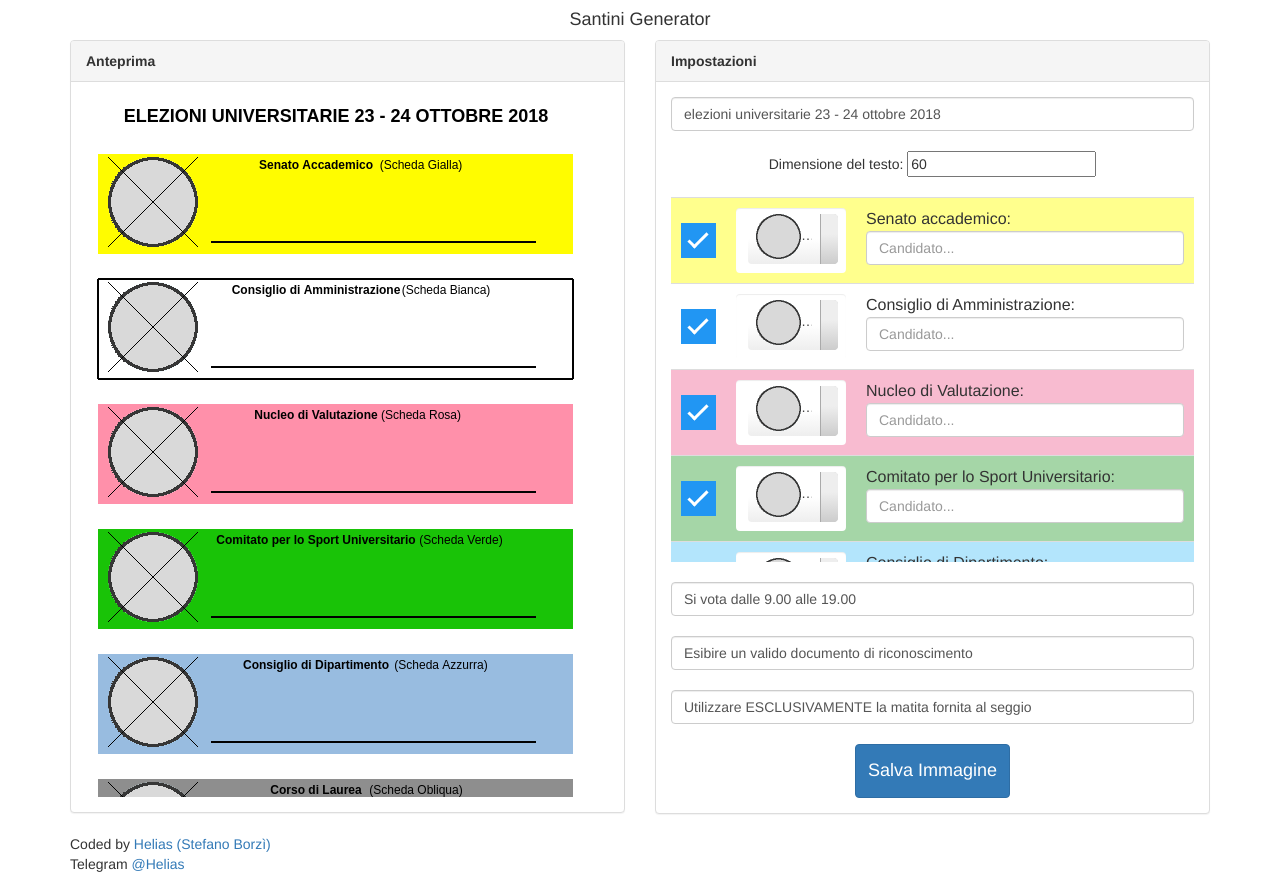
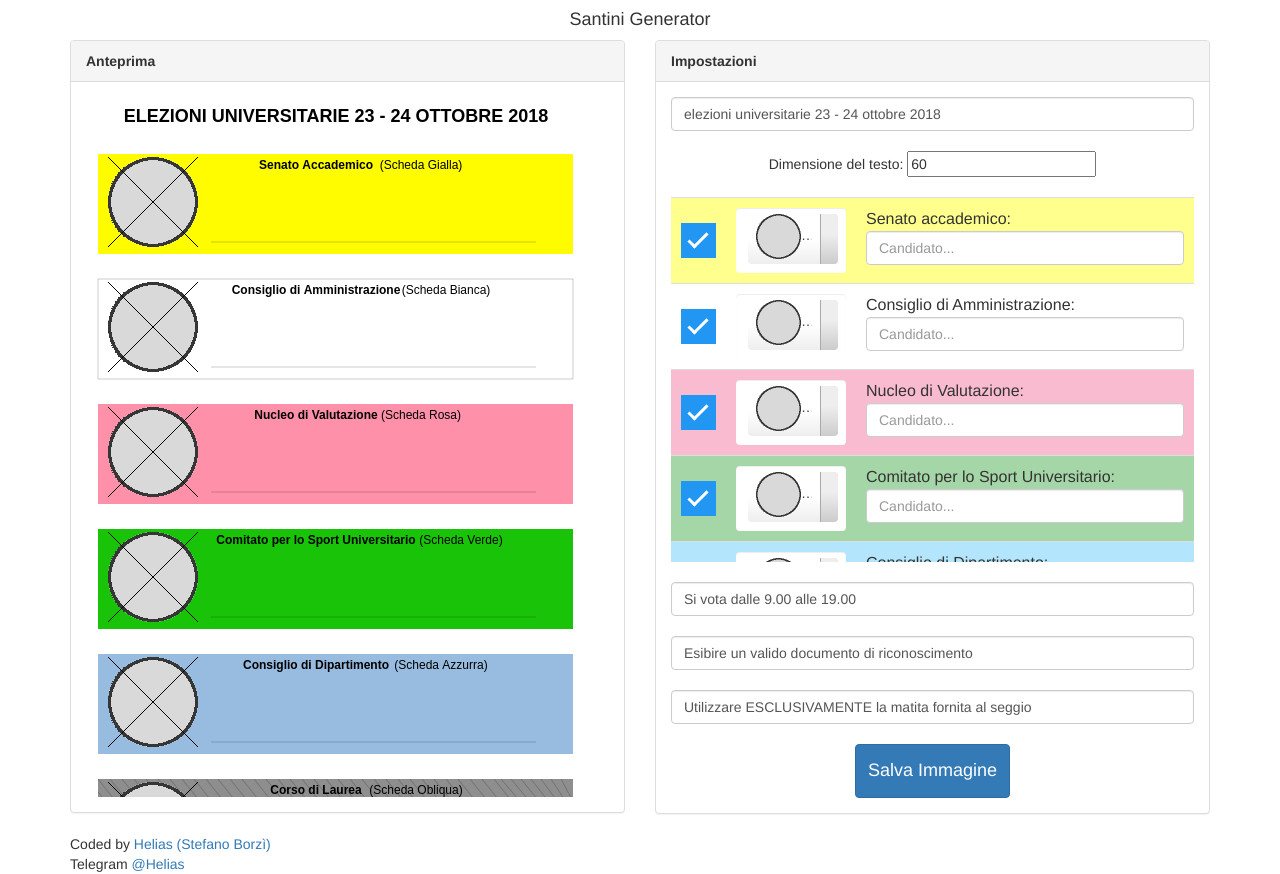
Before and after one commit to UNICT-DMI/Santini-Generator, a plain HTML site: page index.html in a window 1280 px wide. Drawn offline with Linux system fonts and the light colour scheme.

Commit message:
Implemented some features, close #1

```diff
--- a/index.html
+++ b/index.html
@@ -186,7 +186,13 @@
 												</td>
 												<td style=" width: 450px">
 													Corso di Laurea:
-													<input type="text" class="form-control" ng-model='text.cdl' ng-change="addText()" placeholder="Candidato...">
+													<label>
+														<input type="text" class="form-control" ng-model='text.cdl' ng-change="addText()" placeholder="Candidato...">
+													</label>
+													<label>
+														<input type="checkbox" ng-model="check.cdl_500" ng-change="addText()">
+														<small>< 500 iscritti</small>
+													</label>
 												</td>
 											</tr>
 											<tr>
--- a/js/script.js
+++ b/js/script.js
@@ -21,7 +21,8 @@
       cus: true,
       dip: true,
       cdl: true,
-      med: false
+      med: false,
+      cdl_500: false
     };
 
     $scope.img = {
@@ -239,10 +240,32 @@
         ctx.moveTo(125,145+d);
         ctx.lineTo(450,145+d);
 
+        // draw oblique lines
+        ctx.strokeStyle = "rgba(0, 0, 0, 0.2)";
+        for (let i = 1; i < 10; i++) {
+          ctx.moveTo(12, 57+d+(13*i));
+          ctx.lineTo(12+80-(10*i), 100+57+d);
+        }
+
+        for (let i = 1; i < 35; i++) {
+          ctx.moveTo(12*i, 57+d);
+          ctx.lineTo(12*i+80, 100+57+d);
+        }
+
+        for (let i = 8; i > 1; i--) {
+          ctx.moveTo(395+(10*i), 57+d);
+          ctx.lineTo(410+80, 100+65+d-(10*i));
+        }
+        ctx.stroke();
+
+        ctx.strokeStyle = "rgb(0, 0, 0)";
+
+        if (!$scope.check.cdl_500) {
           let img = new Image;
           img.src = $scope.img.cdl.url;
           img.onload = ((d) => {
             return () => {
+              ctx.beginPath();
               ctx.drawImage(img, 22, 60+d, 90, 90);
 
               ctx.moveTo(22,60+d);
@@ -252,6 +275,9 @@
               ctx.stroke();
             }
           })(d);
+        }
+
+        ctx.beginPath();
         ctx.fillStyle= "#000";
         ctx.font = "bold 12px Arial";
         ctx.fillText("Corso di Laurea", 230, 72+d);
```
Also changed, not shown: css/style.css (line endings or trailing spaces). Lines whose indentation alone changed are shown as unchanged.
